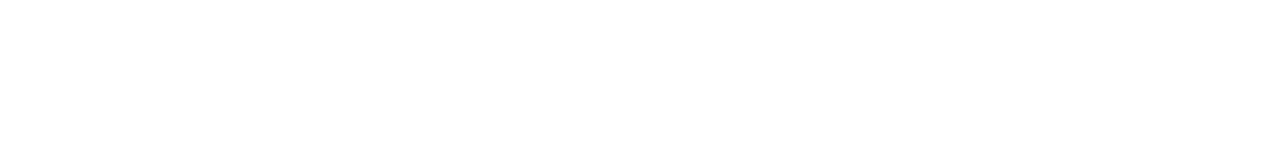
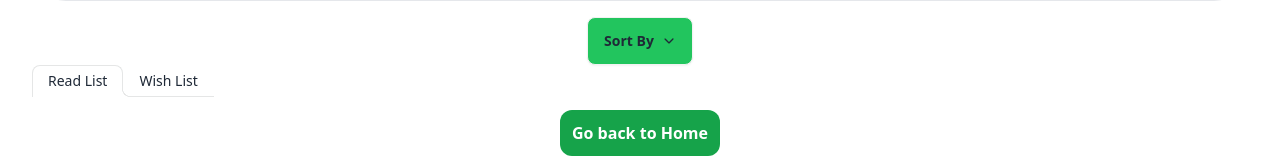
Before and after one commit to SanjidaOSD/assignment-8-books-vibe, a React (Vite) app: page /list in a window 1280 px wide. Shown: the part 1939-2097 px from the top of the page. Before the commit the page ends 800 px from the top, so only its background shows below. Built offline with nearby package versions, Linux system fonts and the light colour scheme.

Commit message:
created booklist and wishlist

```diff
--- a/src/Components/ListedBooks/ListedBooks.jsx
+++ b/src/Components/ListedBooks/ListedBooks.jsx
@@ -3,27 +3,40 @@
 import { IoIosArrowDown } from "react-icons/io";
 import BookList from "../BookList/BookList";
 import WishList from "../WishList/WishList";
+import { useState } from "react";
 
 
 
 const ListedBooks = () => {
 
+    const [tabIndex , setTabIndex] = useState(0);
 
 
 
     return (
         <div>
             <div className="border-2 font-bold text-2xl p-4 bg-slate-200 rounded-full mt-4 mb-4">
-            <h1>Books</h1>
+                <h1>Books</h1>
             </div>
 
             <button className="btn bg-green-500">Sort By<IoIosArrowDown /></button>
 
-            <div className="text-left">
+
+            <div role="tablist" className="text-left tabs-lifted">
+                <Link to=''
+                onClick={() => setTabIndex(0)}
+                 role="tab" className={`tab ${tabIndex === 0 ? 'tab-active' : 'tab'}`}>Read List</Link>
+                <Link
+                to= '/wish'
+                 onClick={() => setTabIndex(1)}
+                role="tab" className={`tab ${tabIndex === 1 ? 'tab-active' : 'tab'}`}>Wish List</Link>
+            </div>
+            <Outlet></Outlet>
+            {/* <div className="text-left">
                  <Link to='/readList' className="border-black border-l-2 border-t-2 p-2 font-bold">Read Books</Link>
                  <Link to='/wishList' className="border-black border-l-2 border-b-2 p-2 font-bold">Wish List</Link>
 
-            </div>
+            </div> */}
 
 
 
--- /dev/null
+++ b/src/Components/ReadList/ReadList.jsx
@@ -0,0 +1,11 @@
+
+
+const ReadList = () => {
+    return (
+        <div>
+            <h1> Readdd listtt</h1>
+        </div>
+    );
+};
+
+export default ReadList;
--- a/src/Components/Root/Root.jsx
+++ b/src/Components/Root/Root.jsx
@@ -1,11 +1,13 @@
 import { Outlet } from "react-router-dom";
 import Header from "../Header/Header";
+import Home from "../Home/Home";
 
 
 const Root = () => {
     return (
         <div>
             <Header></Header>
+            <Home></Home>
             <Outlet></Outlet>
         </div>
     );
--- a/src/main.jsx
+++ b/src/main.jsx
@@ -15,6 +15,7 @@
 import BookDetails from './Components/BookDetails/BookDetails.jsx';
 import BookList from './Components/BookList/BookList.jsx';
 import WishList from './Components/WishList/WishList.jsx';
+import ReadList from './Components/ReadList/ReadList.jsx';
 
 
 
@@ -30,7 +31,18 @@
       },
       {
         path:'./books',
-        element:<ListedBooks></ListedBooks>
+        element:<ListedBooks></ListedBooks>,
+        children: [
+          {
+            index: true,
+            element:<ReadList></ReadList>,
+          },
+          {
+           path: 'wish',
+            element:<WishList></WishList>
+          },
+
+        ],
       },
       {
         path:'/read',
```
